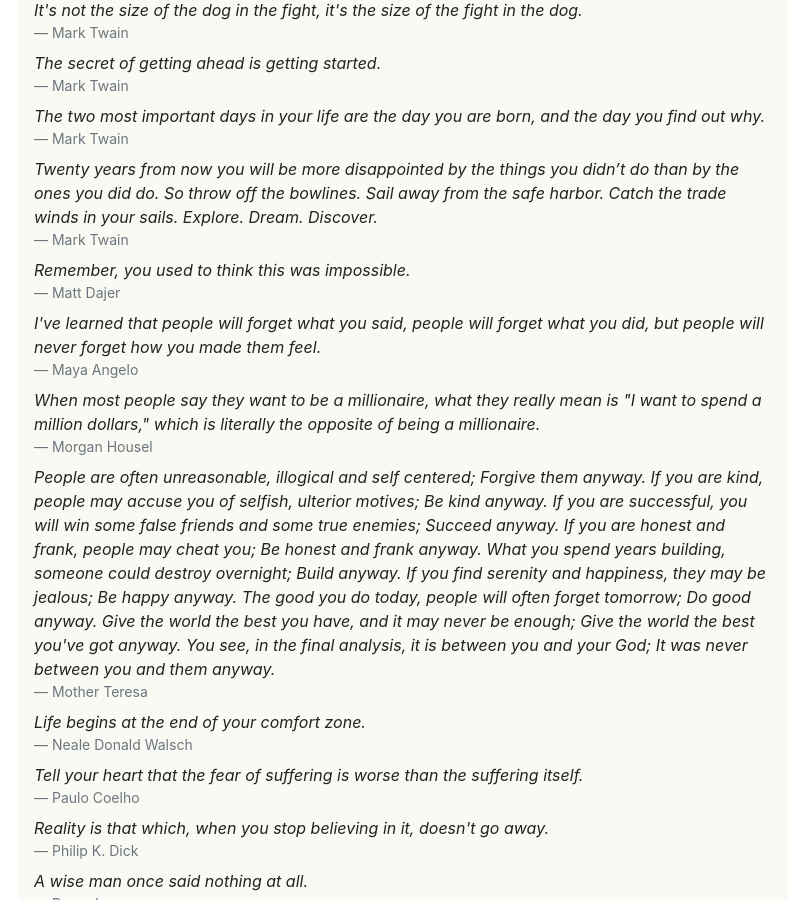
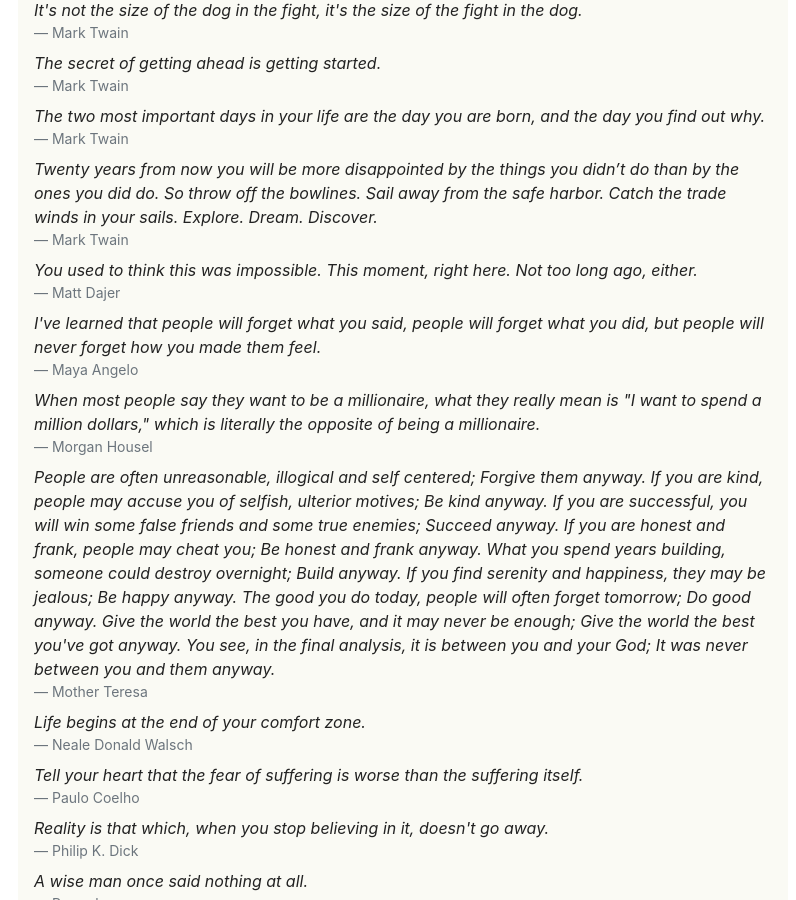
Before and after one commit to mackorone/mackorone.github.io, a Jekyll site: the page built from quotes.html, in a window 1280 px wide and 900 px high, scrolled down 2775 px. Shown: the whole window, without its empty margins (237-1033 px from the left). Built offline with Jekyll 4.4.1, drawn with Linux system fonts in a browser that asks for light colours; nearby versions of some CDN libraries.

Commit message:
Update quotes.yml

```diff
--- a/_data/quotes.yml
+++ b/_data/quotes.yml
@@ -64,7 +64,7 @@
   source: Bertrand Russell
 - quote: Perhaps the most valuable result of all education is the ability to make yourself do the thing you have to do, when it ought to be done, whether you like it or not; it is the first lesson that ought to be learned; and, however early a man's training begins, it is probably the last lesson that he learns thoroughly.
   source: Thomas Henry Huxley
-- quote: Remember, you used to think this was impossible.
+- quote: You used to think this was impossible. This moment, right here. Not too long ago, either.
   source: Matt Dajer
 - quote: ... but that doesn't mean you shouldn't build things anyway. Just because something is going to break in the end doesn't mean that it can't have an effect that lasts into the future. Joy. Wonder. Laughter. Hope. The world can be better because of what you built in the past... try and make sure that the things you're working on pushes in the right direction. They don't have to be big projects. They might just have an audience of one. And even if they don't last, try to make sure that they leave something positive behind.
   source: Tom Scott
```
